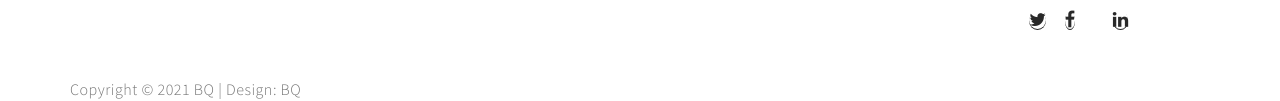
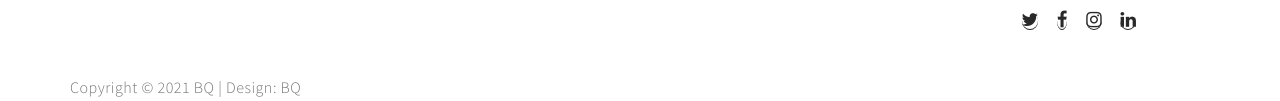
Before and after one commit to thechinonso/https---github.com-thechinonso-FindBQ, a plain HTML site: page index.html in a window 1280 px wide. Shown: the part 3929-4030 px from the top of the page. Drawn offline with Linux system fonts and the light colour scheme.

Commit message:
ig icon change

```diff
--- a/index.html
+++ b/index.html
@@ -428,7 +428,7 @@ http://www.tooplate.com/view/2099-scenic
                     <ul class="social-icon">
                          <li><a href="https://twitter.com/findBQ" class="fa fa-twitter"></a></li>
                          <li><a href="https://www.facebook.com/Findbq" class="fa fa-facebook"></a></li>
-                         <li><a href="#" class="https://www.instagram.com/findbq"></a></li>
+                         <li><a href="https://www.instagram.com/findbq" class="fa fa-instagram"></a></li>
                          <li><a href="#" class="fa fa-linkedin"></a></li>
                     </ul>
 
```
